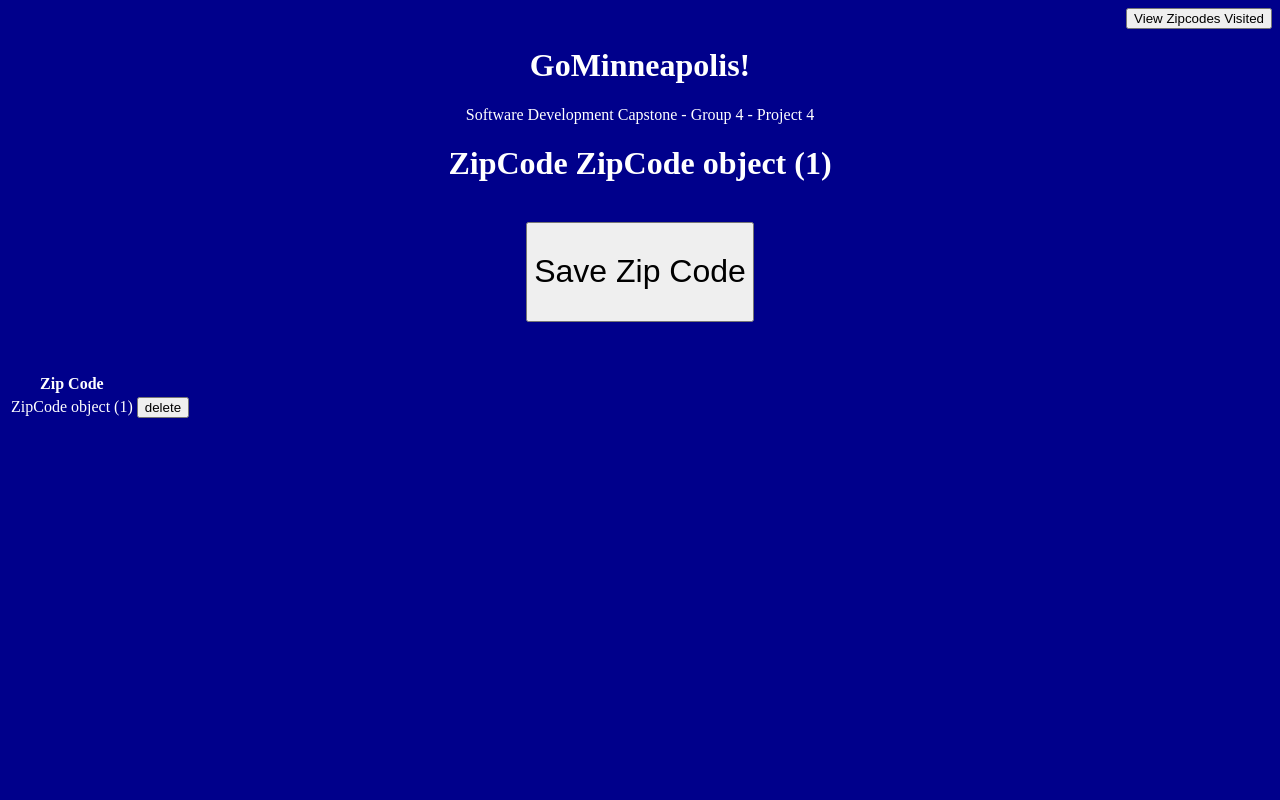
After one commit to travelingspace/sdcGroup4_proj4, a Django app: template GoMinneapolis/home/templates/viewZipcodes.html in a window 1280 px wide. The commit adds this page. Run offline with Django 3.2, Linux system fonts and the light colour scheme; the template is opened without the code that fills it: values that come from a table or form of the project are taken from there, others are empty; tables that the repository leaves empty hold one stand-in row (values such as "Sample post"); parts of the project's set-up code (start-up, migrations or seed data) failed here and were passed over.

Commit message:
added zipcode model, new view for cached zips

```diff
--- a/GoMinneapolis/home/models.py
+++ b/GoMinneapolis/home/models.py
@@ -82,3 +82,10 @@ class yelpRestaurants(models.Model):
             yelpList.update(newEntry)
 
         return(yelpList)
+
+class ZipCode(models.Model):
+
+    zipcode = models.CharField(max_length=20)
+
+    def save(self, zipcode):
+        zipcode.Create(zipcode)
--- a/GoMinneapolis/home/templates/main.html
+++ b/GoMinneapolis/home/templates/main.html
@@ -15,6 +15,9 @@ body{
 <p>Software Development Capstone - Group 4 - Project 4</p>
 
 <h1>ZipCode {{ zip_code }}</h1>
+<br />
+<button style="height:100px; font-size:2em; margin-bottom:50px;">Save Zip Code</button>
+<br />
 
 <div style="height:500px; width: 45%; overflow-y:scroll; float:left;">
     <h3 style="text-align: left !important;">Off Sale Liquor Businesses in Minneapolis</h3>
--- /dev/null
+++ b/GoMinneapolis/home/templates/viewZipcodes.html
@@ -0,0 +1,68 @@
+<style>
+body{
+    background-color: darkblue;
+    color: white;
+    text-align: center;
+}
+</style>
+
+<script src="https://code.jquery.com/jquery-3.4.1.min.js" integrity="sha256-CSXorXvZcTkaix6Yvo6HppcZGetbYMGWSFlBw8HfCJo=" crossorigin="anonymous"></script>
+
+<body>
+    <button style="float:right">View Zipcodes Visited</button>
+    <br>
+    <h1>GoMinneapolis!</h1>
+<p>Software Development Capstone - Group 4 - Project 4</p>
+
+<h1>ZipCode {{ zip_code }}</h1>
+<br />
+<button style="height:100px; font-size:2em; margin-bottom:50px;">Save Zip Code</button>
+<br />
+
+<table>
+    <thead>
+        <th> Zip Code</th>
+        <th> </th>
+    </thead>
+    <tbody>
+
+        {% for item in zipCodes %}
+            <tr>
+                <td>
+                    {{item}}
+                </td>
+                <td>
+                    <button>delete</button>
+                </td>
+            </tr>
+        {% endfor %}
+
+    </tbody>
+</table>
+
+
+</body>
+
+<script>
+    $(document).ready(function(){
+
+        $("#zipCode").change(function(){
+            var val = $("#zipCode option:selected").val();
+            alert(val);
+        });
+    });
+
+    function getZip(tr){
+
+        var lat = $(tr).find('td').eq([3]).data("info");
+        var lng = $(tr).find('td').eq([4]).data("info");
+
+        $.ajax({
+        url: '/getZip/?lat=' + lat + '&lng=' + lng,
+        success: function (data) {
+            alert(data);
+        }
+      });
+
+    }
+</script>
--- a/GoMinneapolis/home/urls.py
+++ b/GoMinneapolis/home/urls.py
@@ -6,4 +6,5 @@ urlpatterns = [
     path('', views.home, name='home'),
     path('main/<int:zip_code>', views.main, name='main'),
     path('getZip/$', views.getZipFromLatLong, name='getZip')
+    path('cachedZips/', views.)
 ]
--- a/GoMinneapolis/home/views.py
+++ b/GoMinneapolis/home/views.py
@@ -4,6 +4,7 @@ from django.template import loader
 from .models import LiquorSales
 from django.http import JsonResponse
 from .models import yelpRestaurants
+from .models import ZipCode
 
 # Create your views here.
 
@@ -27,3 +28,6 @@ def getZipFromLatLong(request):
     ls = LiquorSales()
     zipcode = ls.lat_long_to_zip(latitude, longitude)
     return JsonResponse(zipcode)
+
+def getAllZips(request):
+    zp = ZipCode.
```
Also changed, not shown: GoMinneapolis/db.sqlite3, GoMinneapolis/home/migrations/0002_auto_20191030_1950.py (added).
